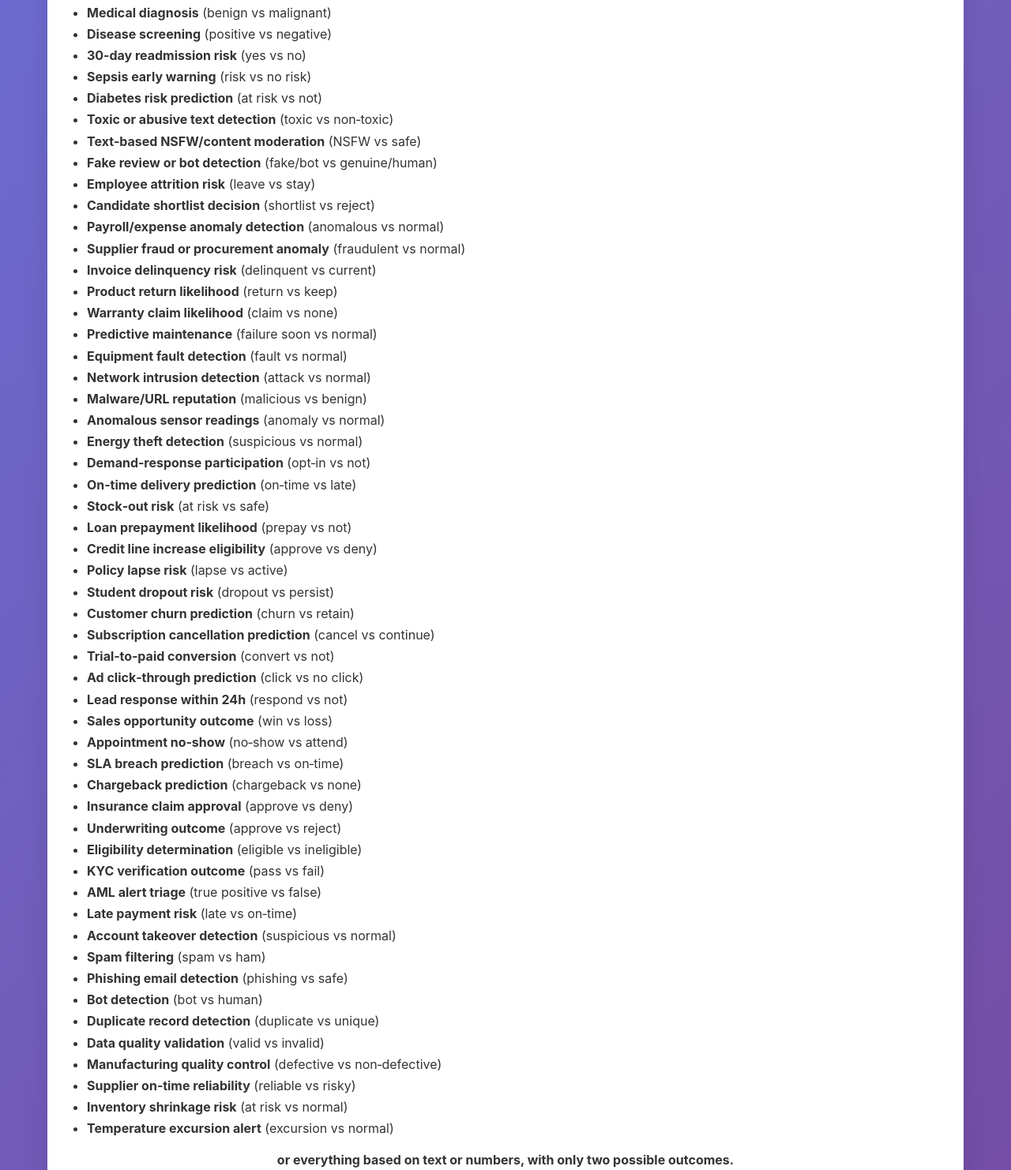
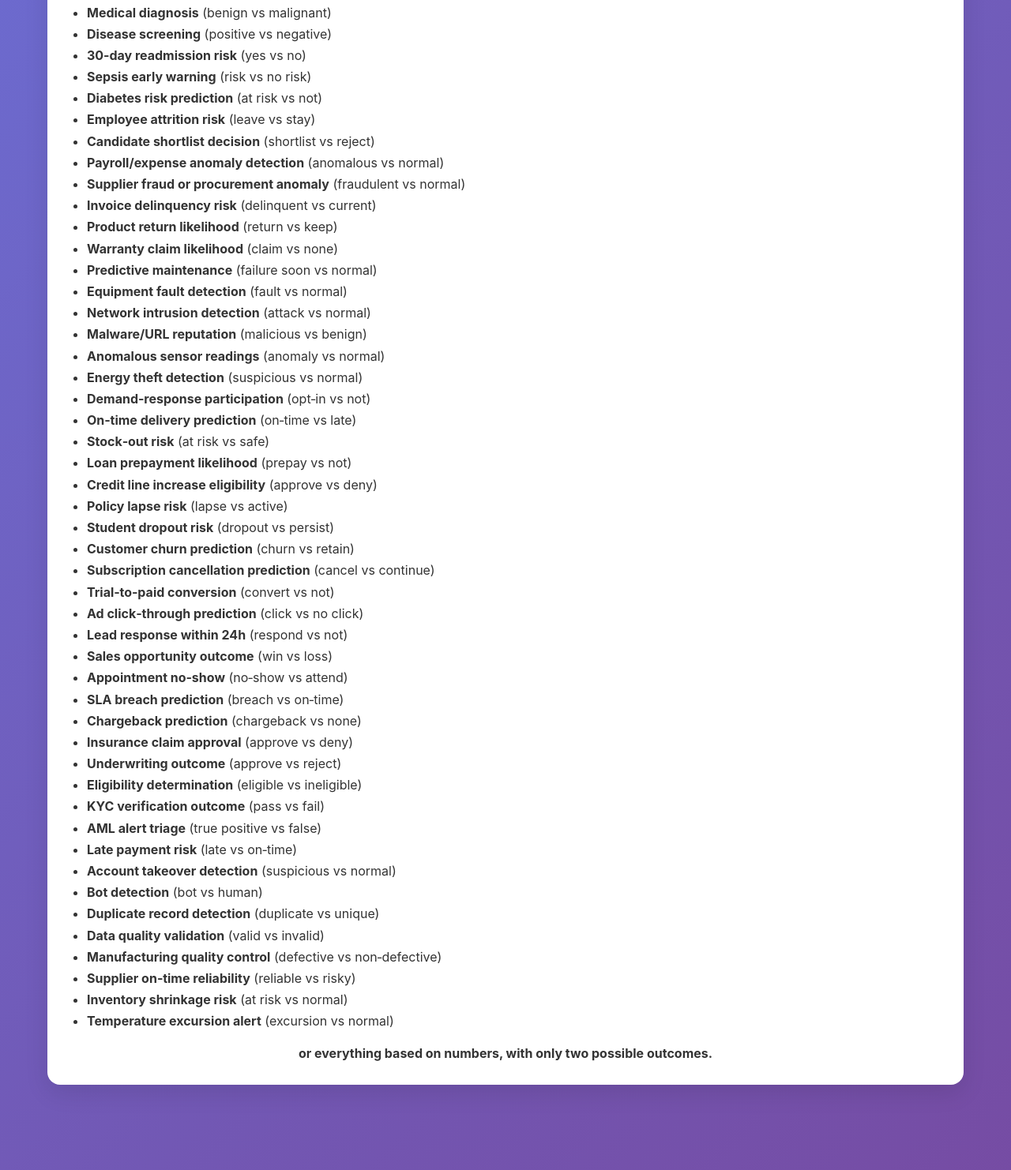
Before and after one commit to marijoAI/marijoAI, a plain HTML site: page index.html in a window 1280 px wide. Shown: the part 1880-3362 px from the top of the page at 79% size. Drawn offline with nearby package versions, Linux system fonts and the light colour scheme.

Commit message:
v1.3.06 -> Use Cases only for numbers, not text

```diff
--- a/index.html
+++ b/index.html
@@ -134,9 +134,6 @@
                                 <li><b>30‑day readmission risk</b> (yes vs no)</li>
                                 <li><b>Sepsis early warning</b> (risk vs no risk)</li>
                                 <li><b>Diabetes risk prediction</b> (at risk vs not)</li>
-                                <li><b>Toxic or abusive text detection</b> (toxic vs non‑toxic)</li>
-                                <li><b>Text‑based NSFW/content moderation</b> (NSFW vs safe)</li>
-                                <li><b>Fake review or bot detection</b> (fake/bot vs genuine/human)</li>
                                 <li><b>Employee attrition risk</b> (leave vs stay)</li>
                                 <li><b>Candidate shortlist decision</b> (shortlist vs reject)</li>
                                 <li><b>Payroll/expense anomaly detection</b> (anomalous vs normal)</li>
@@ -173,8 +170,6 @@
                                 <li><b>AML alert triage</b> (true positive vs false)</li>
                                 <li><b>Late payment risk</b> (late vs on‑time)</li>
                                 <li><b>Account takeover detection</b> (suspicious vs normal)</li>
-                                <li><b>Spam filtering</b> (spam vs ham)</li>
-                                <li><b>Phishing email detection</b> (phishing vs safe)</li>
                                 <li><b>Bot detection</b> (bot vs human)</li>
                                 <li><b>Duplicate record detection</b> (duplicate vs unique)</li>
                                 <li><b>Data quality validation</b> (valid vs invalid)</li>
@@ -183,7 +178,7 @@
                                 <li><b>Inventory shrinkage risk</b> (at risk vs normal)</li>
                                 <li><b>Temperature excursion alert</b> (excursion vs normal)</li>
                             </ul>
-                            <p style="margin-top: 1em; text-align: center;"><b>or everything based on text or numbers, with only two possible outcomes.</b></p>
+                            <p style="margin-top: 1em; text-align: center;"><b>or everything based on numbers, with only two possible outcomes.</b></p>
                         </div>
                     </div>
 
```
